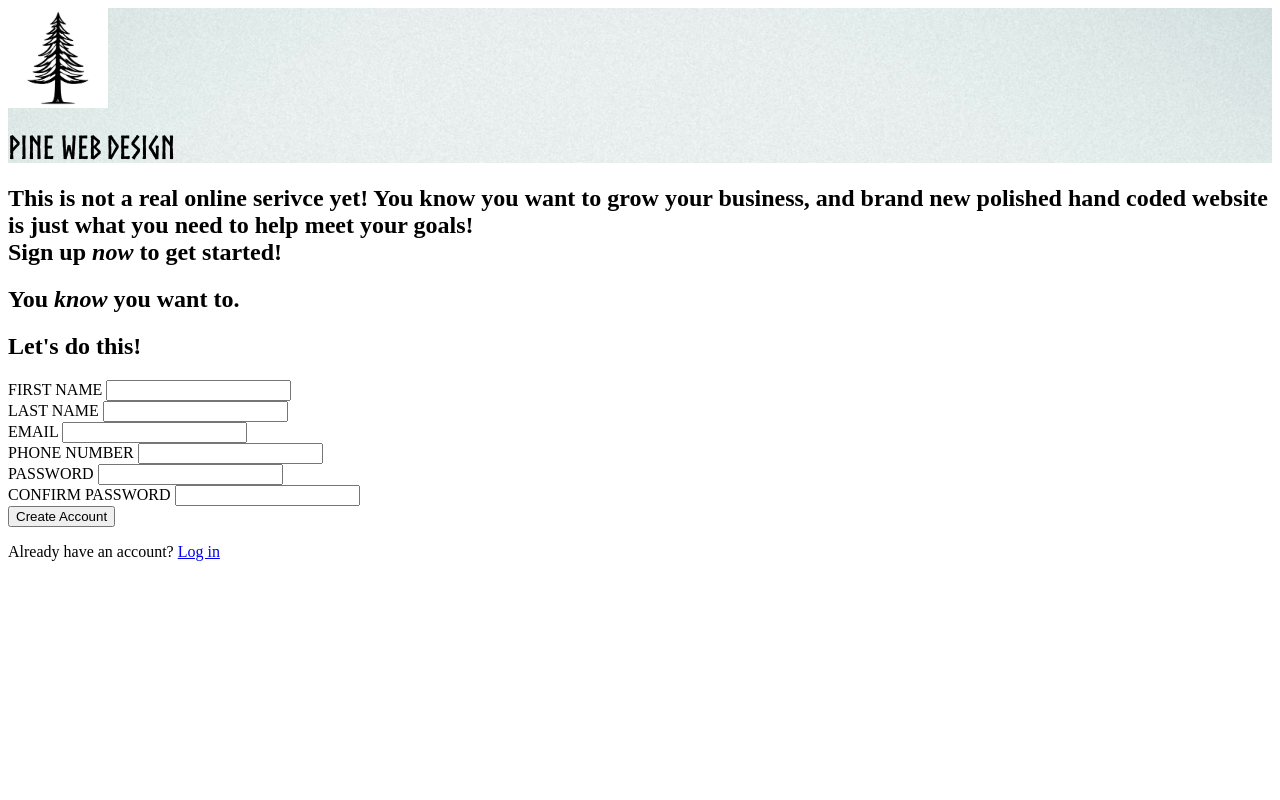
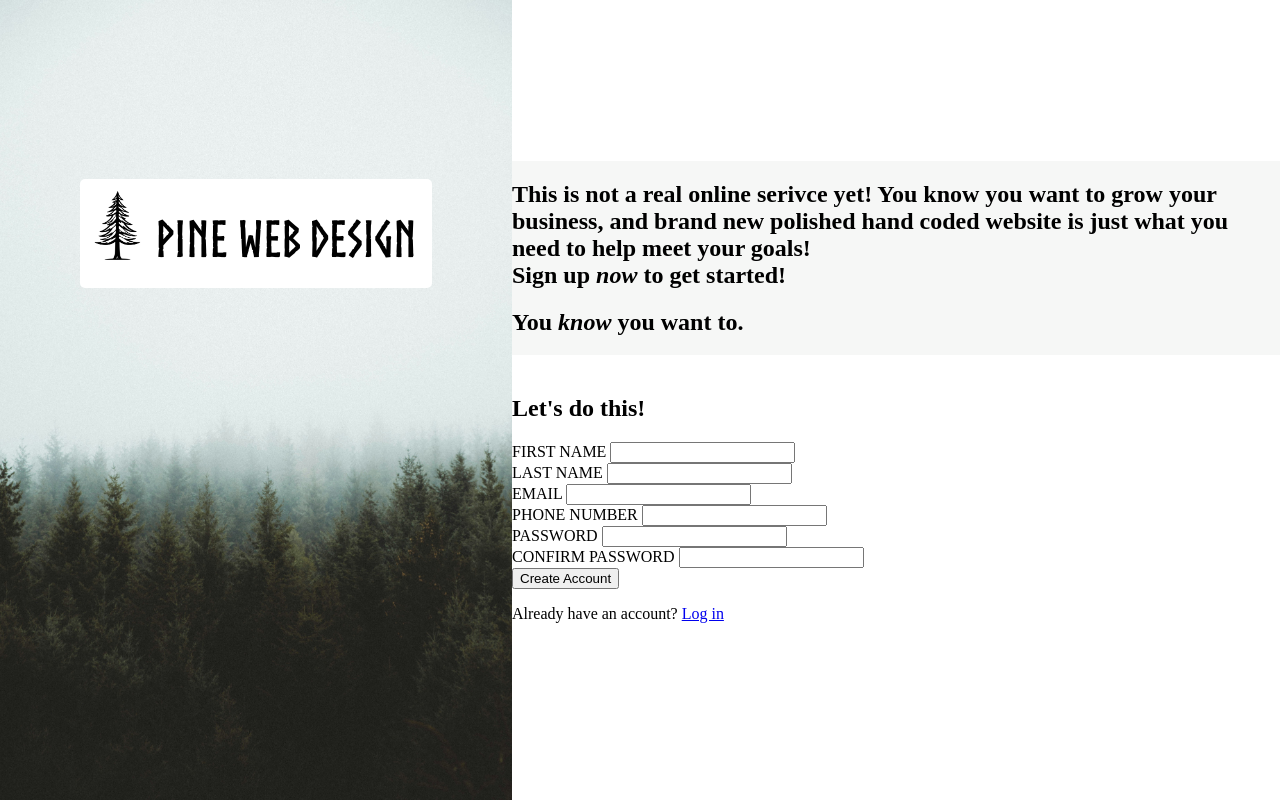
Before and after one commit to burnsk15/sign-up-form, a plain HTML site: page index.html in a window 1280 px wide. Drawn offline with Linux system fonts and the light colour scheme.

Commit message:
Add styling to header, and start on styling content

```diff
--- a/style.css
+++ b/style.css
@@ -1,6 +1,17 @@
 @font-face {
     font-family: norse-bold;
     src: url(Norse-Bold.otf);
+}
+
+html, body {
+    height: 100%;
+}
+
+body {
+    display: flex;
+    flex-direction: row;
+    align-items: stretch;
+    margin: 0;
 }
 
 header {
@@ -8,13 +19,44 @@ header {
     background-image: url("./images/clement-m-igX2deuD9lc-unsplash.jpg");
     background-repeat: no-repeat;
     background-size: cover;
+    width: 40%;
+    display: flex;
+    align-items: start;
+    justify-content: center;
+    flex-direction: row;
 }
 
+.design {
+    display: flex;
+    padding-bottom: 25px;
+    flex-direction: row;
+    align-items: flex-end;
+    background-color: white;
+    padding-right: 15px;
+    border-radius: 5px;
+    margin-top: 35%;
+
+}
+
+h1 {
+    margin-bottom: 0;
+    font-size: 50px;
+}
+
+
 .logo {
-    width: 100px;
+    width: 75px;
     height:auto;
 }
 
-body {
+.content {
+    width: 60%;
+    display: flex;
+    flex-direction: column;
+    justify-content: center;
+}
 
+.hero {
+    margin-bottom: 20px;
+    background-color: #F6F7F6;
 }
```
